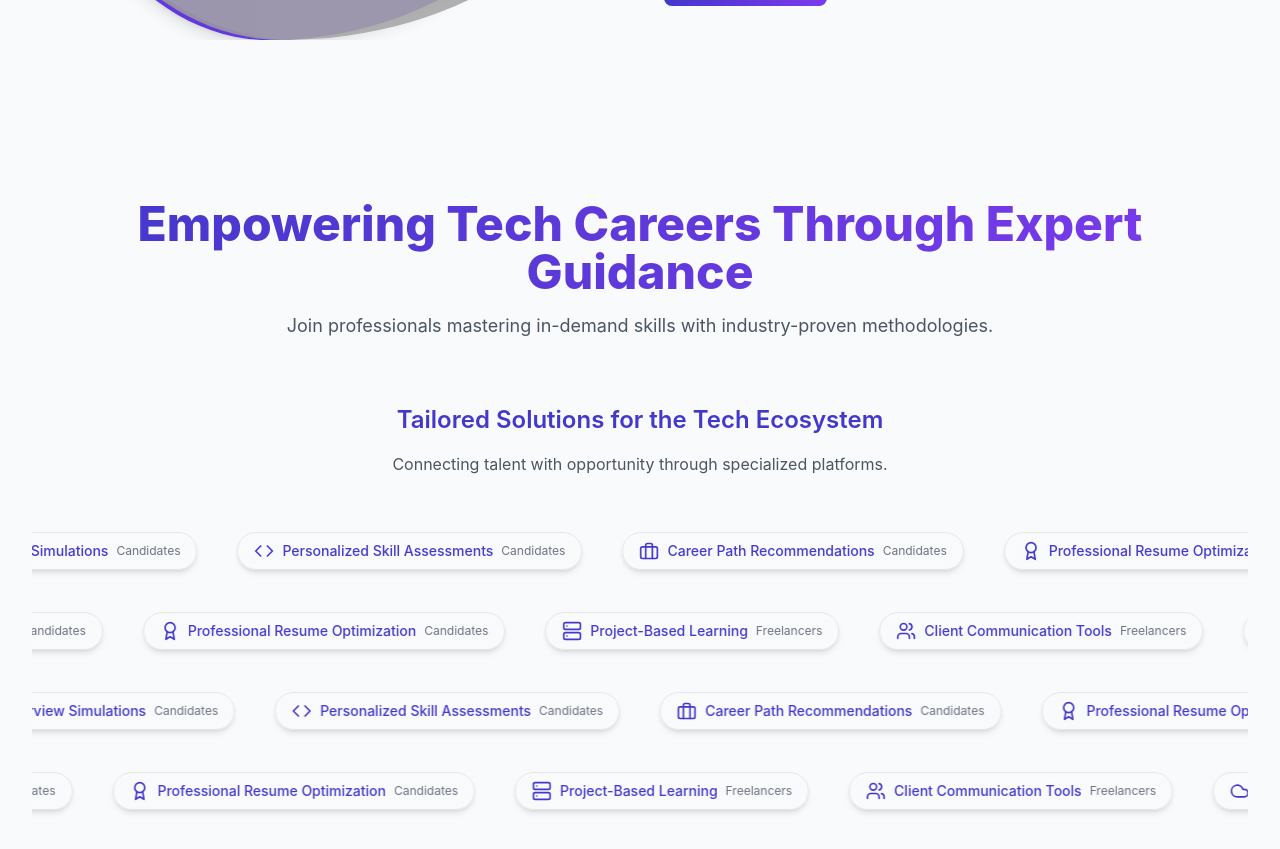
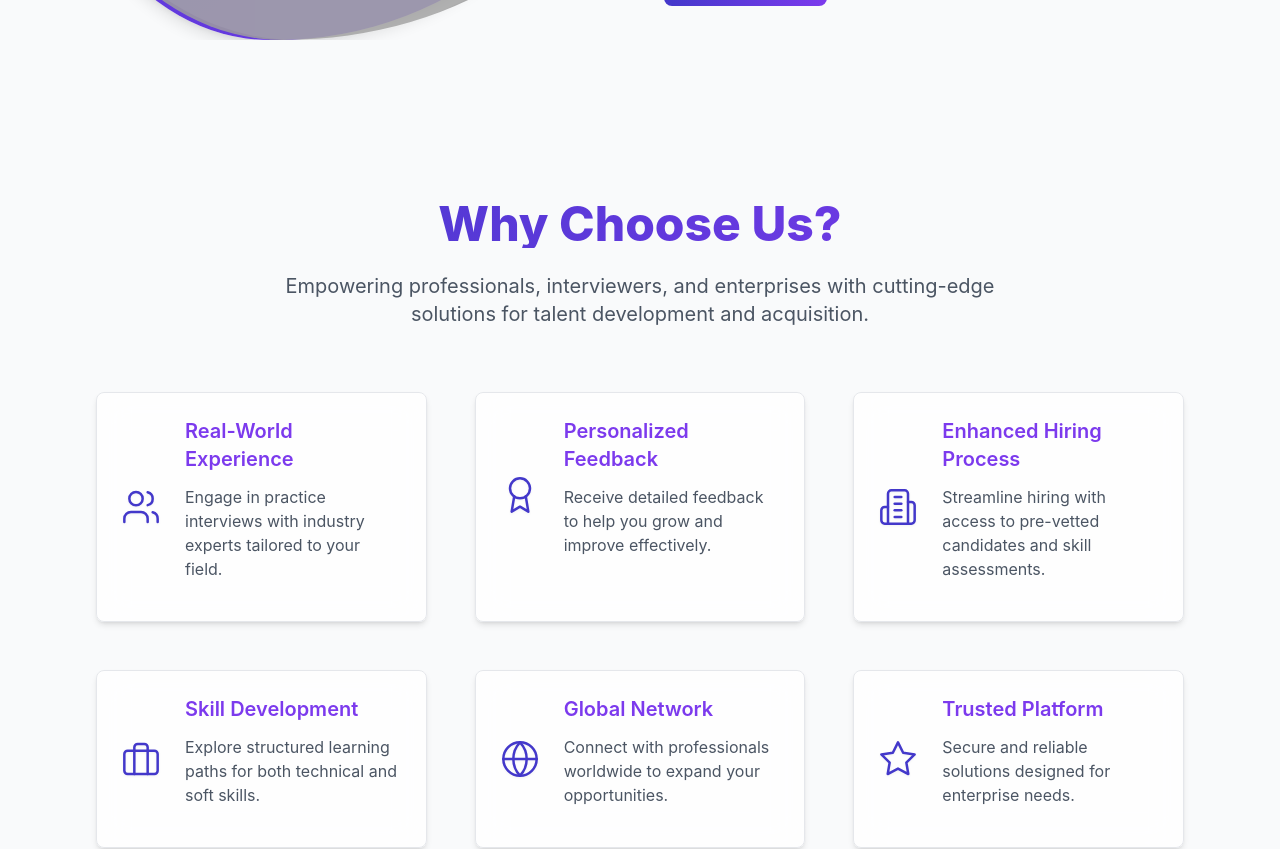
Before and after one commit to selectskillset/SelectSkillSet-Frontend-Testing, a React (Vite) app: page / in a window 1280 px wide. Shown: the part 1400-2249 px from the top of the page. Built offline with nearby package versions, Linux system fonts and the light colour scheme; grey boxes are pictures that could not be loaded.

Commit message:
removed career cloud

```diff
--- a/src/components/home/HomePage.tsx
+++ b/src/components/home/HomePage.tsx
@@ -4,7 +4,7 @@ import Features from "./Features";
 import CallToAction from "./CallToAction";
 // import SliderCards from "./SliderCards";
 import AboutUsComponent from "./AboutUsComponent";
-import CareerCloud from "./CareerCloud";
+// import CareerCloud from "./CareerCloud";
 
 export const HomePage = () => {
   return (
@@ -12,7 +12,7 @@ export const HomePage = () => {
       <Hero />
       {/*<LandingFeature />*/}
       <AboutUsComponent />
-      <CareerCloud/>
+      {/* <CareerCloud/> */}
       {/* <SliderCards /> */}
       <Features />
       {/* <Statistics /> */}
```
